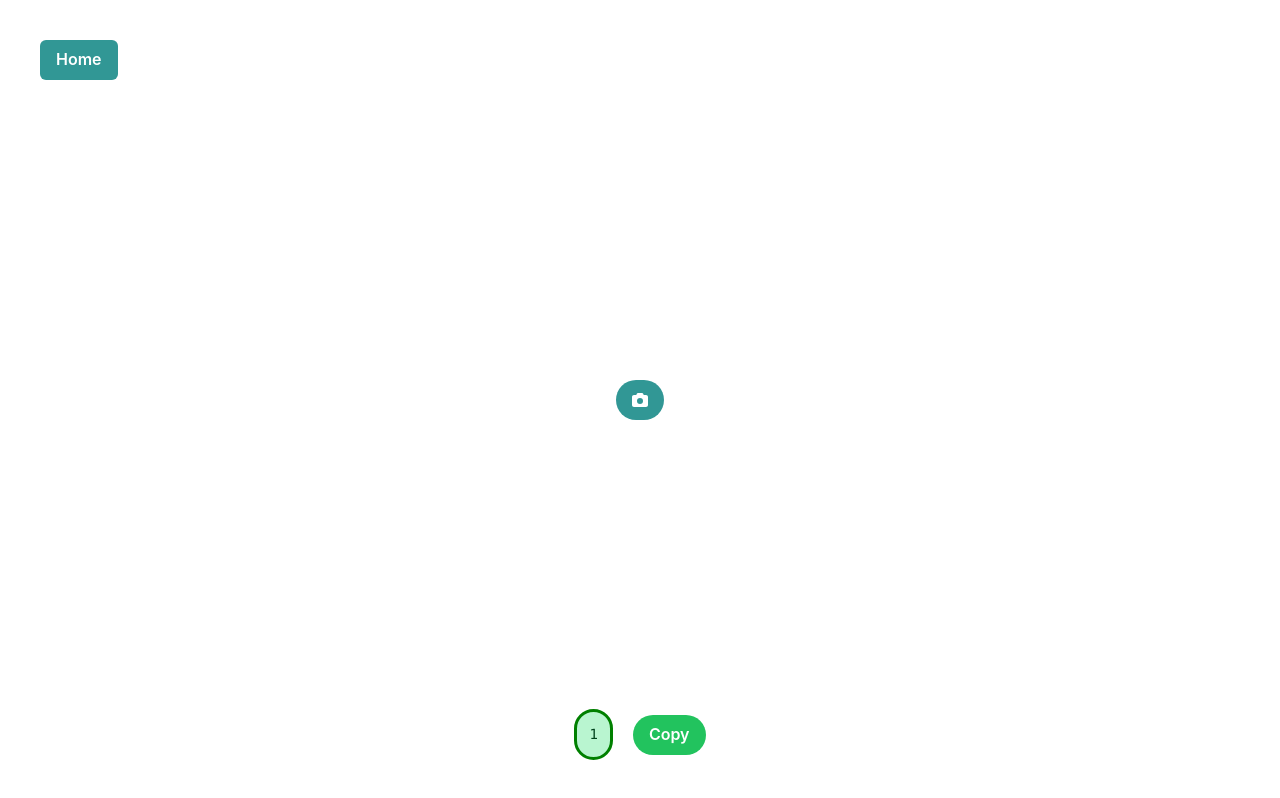
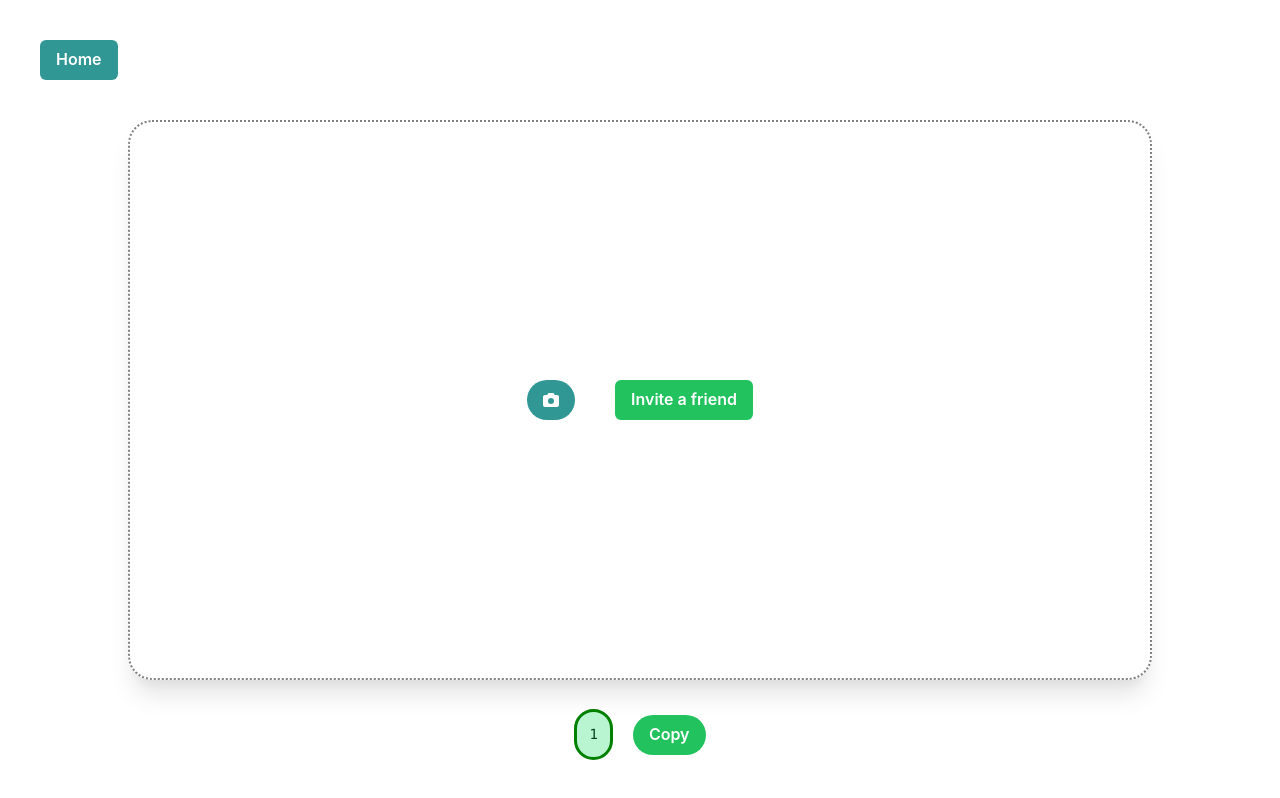
Before and after one commit to tymnec/baleti, a React (Vite) app: page /meeting/1 in a window 1280 px wide. Built offline with nearby package versions, Linux system fonts and the light colour scheme.

Commit message:
minor bug fix

```diff
--- a/src/Meeting.jsx
+++ b/src/Meeting.jsx
@@ -1,12 +1,21 @@
-import { Flex, Button, Code, Alert, AlertIcon, Box } from "@chakra-ui/react";
+import {
+  Flex,
+  Button,
+  Code,
+  Alert,
+  AlertIcon,
+  Box,
+  Text,
+} from "@chakra-ui/react";
 import React from "react";
 import { useParams, Link } from "react-router-dom";
 import { FaCamera } from "react-icons/fa6";
+import { useEffect } from "react";
 
 // Alert Box
 const CopiedAlert = () => {
   return (
-    <Flex position={"absolute"} top={10} right={10}>
+    <Flex position={"fixed"} top={10} right={10}>
       <Alert status="success" rounded={"full"}>
         <AlertIcon />
         Copied !
@@ -18,6 +27,7 @@ const CopiedAlert = () => {
 const Meeting = () => {
   const [copied, setCopied] = React.useState(false);
   const [currentUserVideo, setCurrentUserVideo] = React.useState(null);
+  const [anotherUserVideo, setAnotherUserVideo] = React.useState(null);
   const [cameraOpened, setCameraOpened] = React.useState(
     navigator.mediaDevices ? false : true
   );
@@ -32,8 +42,6 @@ const Meeting = () => {
         audio: true,
       })
       .then((stream) => {
-        window.stream = stream;
-        document.querySelector("video").srcObject = stream;
         setCurrentUserVideo(stream);
       });
   };
@@ -51,21 +59,35 @@ const Meeting = () => {
           <Button colorScheme="teal">Home</Button>
         </Link>
       </Flex>
+      {/* Window */}
+      <Flex
+        border={"2px dotted gray"}
+        width={"80vw"}
+        height={"70vh"}
+        rounded={"3xl"}
+        boxShadow={"xl"}
+        flexDirection={"row"}
+        gap={10}
+        padding={5}
+        justifyContent={"center"}
+        alignItems={"center"}
+      >
+        {/* Your Sides */}
+        <Flex>
           {!cameraOpened && (
             <Button colorScheme="teal" rounded={"3xl"} onClick={openCamera}>
               <FaCamera />
             </Button>
           )}
-      {/* Your Video */}
           {currentUserVideo && (
-        <Box top={10} right={10} border={"3px solid gray"} width={"20rem"}>
+            <Box border={"3px solid gray"} width={"80%"} height={"80%"}>
               <video
                 autoPlay
                 playsInline
                 muted
                 ref={(video) => {
                   if (video) {
-                video.srcObject = window.stream;
+                    video.srcObject = currentUserVideo;
                   }
                 }}
                 width={"100%"}
@@ -73,6 +95,15 @@ const Meeting = () => {
               />
             </Box>
           )}
+        </Flex>
+
+        {/* Another Person Sides */}
+        <Flex>
+          {!anotherUserVideo && (
+            <Button colorScheme="whatsapp">Invite a friend</Button>
+          )}
+        </Flex>
+      </Flex>
       {/* Meeting ID */}
       <Flex
         gap={5}
```
Lines whose indentation alone changed are shown as unchanged.
